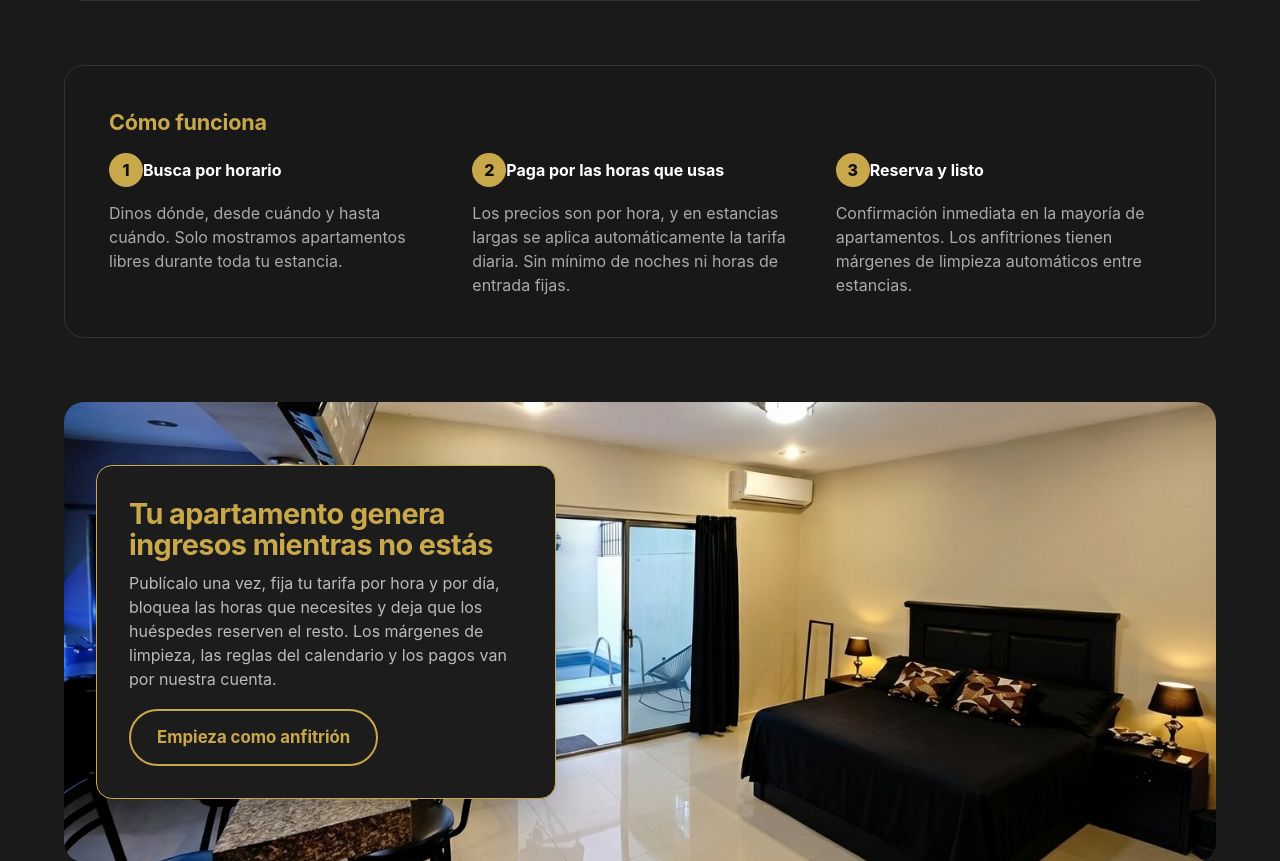
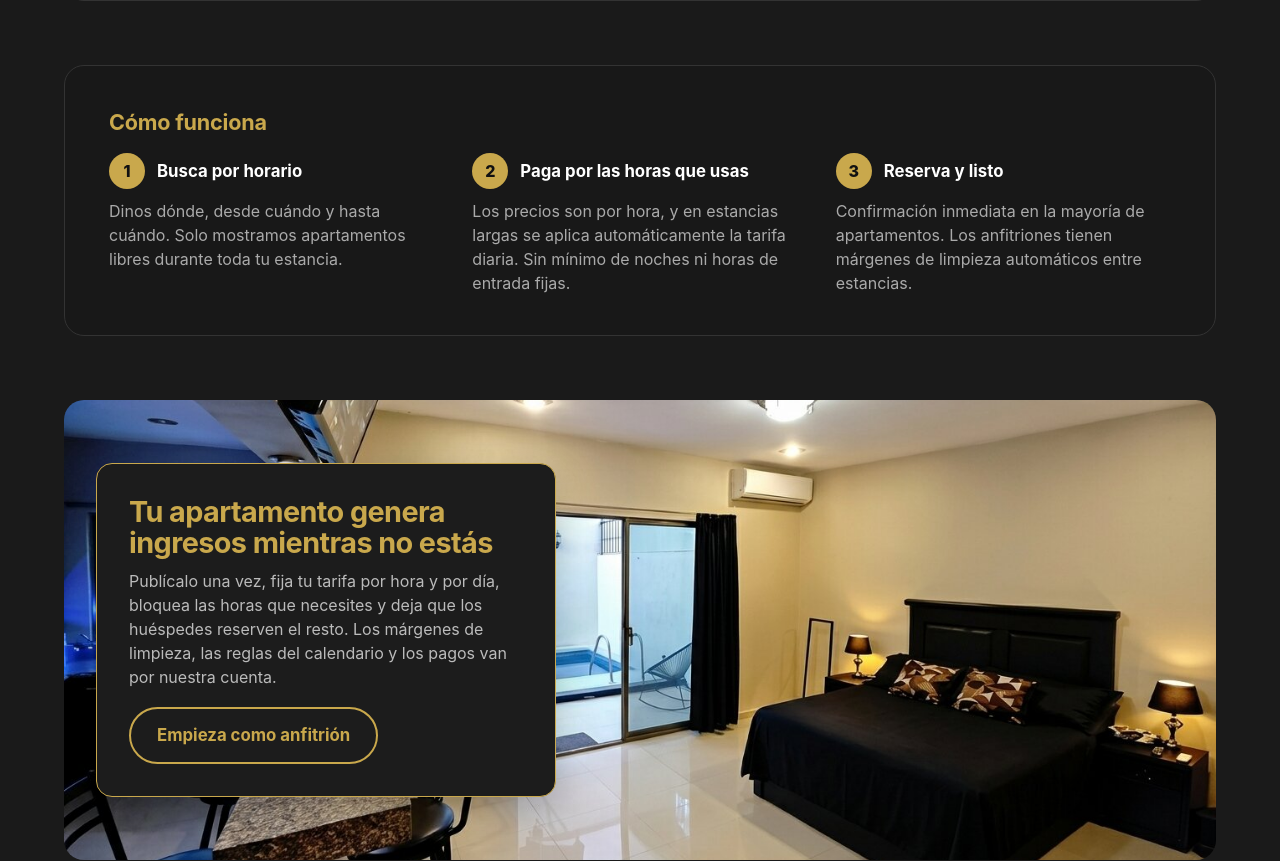
Before and after one commit to hclivess/davish-house, a FastAPI app: page / in a window 1280 px wide. Shown: the part 1418-2279 px from the top of the page. Run offline with FastAPI, Linux system fonts and the light colour scheme; data that the repository does not hold is empty.

Commit message:
How it works: align number badges with titles
Co-Authored-By: Claude Fable 5.1 <noreply@anthropic.com>
Claude-Session: https://claude.ai/code/session_015Xbd3KNXS1ajnbEALF2gSs

```diff
--- a/app/static/app.css
+++ b/app/static/app.css
@@ -248,3 +248,7 @@ select { accent-color: var(--gold); } option { background: #1a1a1a; color: #eee;
 input[type=date], input[type=time], input[type=datetime-local], input[type=number], input[type=file] { accent-color: var(--gold); }
 input[type=file]::file-selector-button { background: transparent; color: var(--gold); border: 1px solid var(--gold); border-radius: 50px; padding: 6px 14px; font-weight: 600; cursor: pointer; margin-right: 10px; }
 input[type=file]::file-selector-button:hover { background: var(--gold); color: #111; }
+/* How it works: number badge + title on one line, evenly spaced */
+.how-grid > div > .num { vertical-align: middle; margin: 0 12px 0 0; width: 36px; height: 36px; font-size: 1rem; }
+.how-grid > div > strong { display: inline-block; vertical-align: middle; font-size: 1.05rem; line-height: 36px; }
+.how-grid > div > p { margin-top: 10px; }
```
